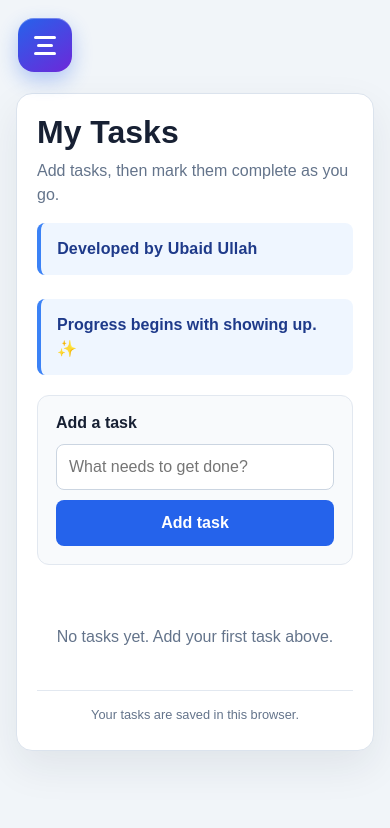
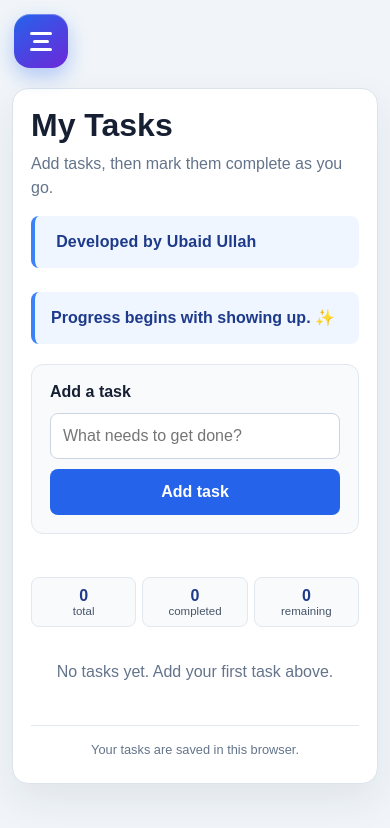
Before and after one commit to ubaidasghar54-cpu/synent-task5-todoapp-ubaidullah, a plain HTML site: page index.html in a window 390 px wide. Drawn offline with Linux system fonts and the light colour scheme.

Commit message:
Make task layout responsive across screen sizes
Co-authored-by: Copilot <223556219+Copilot@users.noreply.github.com>

```diff
--- a/css/style.css
+++ b/css/style.css
@@ -562,6 +562,43 @@ h1 {
   list-style: none;
 }
 
+.task-summary {
+  display: grid;
+  grid-template-columns: repeat(3, minmax(0, 1fr));
+  gap: 8px;
+  margin-top: 16px;
+}
+
+.task-summary span {
+  min-width: 0;
+  padding: 9px 6px;
+  color: #475569;
+  background: #f8fafc;
+  border: 1px solid #e2e8f0;
+  border-radius: 8px;
+  font-size: 0.8rem;
+  text-align: center;
+}
+
+.task-summary strong {
+  display: block;
+  color: #1e3a8a;
+  font-size: 1rem;
+}
+
+.task-number {
+  display: grid;
+  width: 28px;
+  height: 28px;
+  flex: 0 0 auto;
+  place-items: center;
+  color: #1e3a8a;
+  background: #eff6ff;
+  border-radius: 50%;
+  font-size: 0.8rem;
+  font-weight: 700;
+}
+
 .task-item {
   display: flex;
   align-items: center;
@@ -638,11 +675,52 @@ h1 {
 
 @media (max-width: 420px) {
   .app-card {
-    padding: 20px;
+    padding: 18px;
   }
 
   .task-form {
     flex-direction: column;
+  }
+
+  .task-item {
+    gap: 8px;
+    padding: 10px;
+  }
+
+  .task-number {
+    width: 24px;
+    height: 24px;
+  }
+
+  .delete-button {
+    min-height: 34px;
+    padding: 6px 8px;
+  }
+
+  .task-summary {
+    gap: 6px;
+  }
+
+  .task-summary span {
+    padding-inline: 3px;
+    font-size: 0.72rem;
+  }
+}
+
+@media (max-width: 720px) {
+  body {
+    display: block;
+    padding: calc(88px + env(safe-area-inset-top, 0px)) 12px 24px;
+  }
+
+  .app-card {
+    width: min(100%, 600px);
+    margin-inline: auto;
+  }
+
+  .menu-toggle {
+    top: calc(14px + env(safe-area-inset-top, 0px));
+    left: calc(14px + env(safe-area-inset-left, 0px));
   }
 }
 
--- a/index.html
+++ b/index.html
@@ -119,6 +119,11 @@
       <p class="form-message" id="form-message" role="status" aria-live="polite"></p>
 
       <section class="task-section" id="task-section" aria-label="Your task list">
+        <div class="task-summary" id="task-summary" aria-live="polite" aria-atomic="true">
+          <span><strong id="total-task-count">0</strong> total</span>
+          <span><strong id="completed-task-count">0</strong> completed</span>
+          <span><strong id="remaining-task-count">0</strong> remaining</span>
+        </div>
         <ul class="task-list" id="task-list" aria-live="polite">
         </ul>
       </section>
--- a/js/app.js
+++ b/js/app.js
@@ -2,6 +2,9 @@ const STORAGE_KEY = 'synent-todo-tasks';
 const taskForm = document.querySelector('#task-form');
 const taskInput = document.querySelector('#task-input');
 const taskList = document.querySelector('#task-list');
+const totalTaskCount = document.querySelector('#total-task-count');
+const completedTaskCount = document.querySelector('#completed-task-count');
+const remainingTaskCount = document.querySelector('#remaining-task-count');
 const formMessage = document.querySelector('#form-message');
 const motivationalQuote = document.querySelector('#motivational-quote');
 const menuToggle = document.querySelector('#menu-toggle');
@@ -612,6 +615,10 @@ function createTaskId() {
 /** Build the task list with DOM elements so task text is never treated as HTML. */
 function renderTasks() {
   taskList.replaceChildren();
+  const completedCount = tasks.filter((task) => task.completed).length;
+  totalTaskCount.textContent = String(tasks.length);
+  completedTaskCount.textContent = String(completedCount);
+  remainingTaskCount.textContent = String(tasks.length - completedCount);
 
   if (tasks.length === 0) {
     const emptyMessage = document.createElement('li');
@@ -621,10 +628,15 @@ function renderTasks() {
     return;
   }
 
-  tasks.forEach((task) => {
+  tasks.forEach((task, index) => {
     const item = document.createElement('li');
     item.className = 'task-item';
     item.dataset.taskId = task.id;
+
+    const number = document.createElement('span');
+    number.className = 'task-number';
+    number.textContent = String(index + 1);
+    number.setAttribute('aria-hidden', 'true');
 
     const checkbox = document.createElement('input');
     checkbox.className = 'task-checkbox';
@@ -647,7 +659,7 @@ function renderTasks() {
       item.classList.add('is-completed');
     }
 
-    item.append(checkbox, text, deleteButton);
+    item.append(number, checkbox, text, deleteButton);
     taskList.append(item);
   });
 }
```
Also changed, not shown: README.md.
